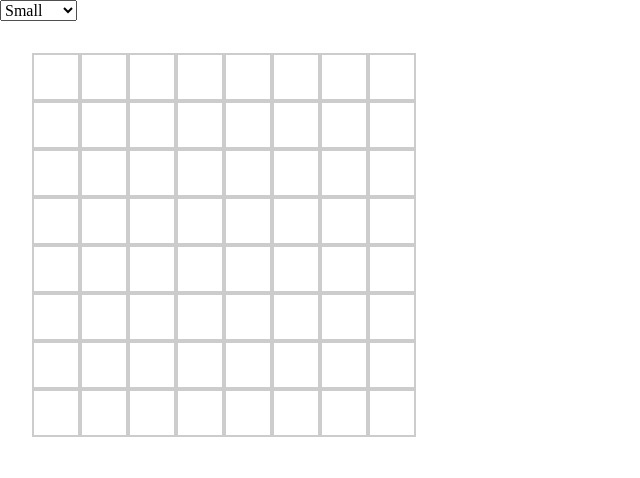
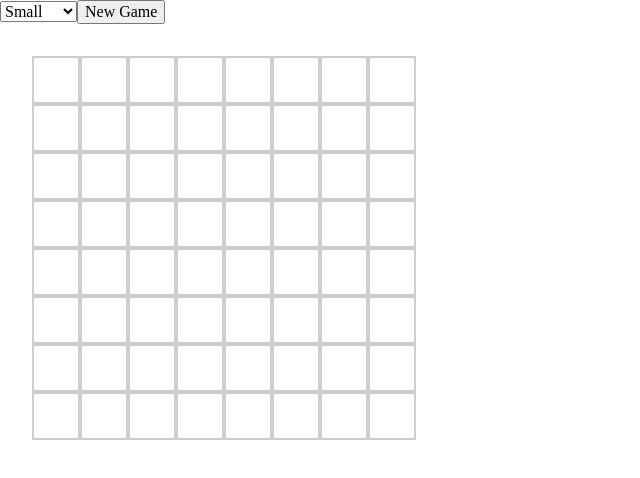
Before and after one commit to catepalmer/kensweeper, a React (Create React App) app: page / in a window 1280 px wide. Shown: the top 478 px of the page, without its empty margins (0-640 px from the left). Built offline with nearby package versions, Linux system fonts and the light colour scheme.

Commit message:
Add submit button to board size select

```diff
--- a/src/components/App.tsx
+++ b/src/components/App.tsx
@@ -50,13 +50,6 @@ const App: React.FC = () => {
     return (
         <>
             <BoardSizeSelect />
-            {displayWin ? (
-                <h1>YOU WON!</h1>
-            ) : displayLoss ? (
-                <h1>YOU LOST!</h1>
-            ) : (
-                ''
-            )}
             <div
                 className={`grid ${
                     boardSize === 'small'
--- a/src/components/BoardSizeSelect.tsx
+++ b/src/components/BoardSizeSelect.tsx
@@ -21,11 +21,14 @@ const BoardSizeSelect = () => {
         if (board) dispatch(actions.setBoardSize(board));
     };
     return (
+        <form>
         <select onChange={e => setBoardSize(e.target.value)} value={boardSize}>
             <option value="small">Small</option>
             <option value="medium">Medium</option>
             <option value="large">Large</option>
         </select>
+        <input type="submit" value="New Game"></input>
+        </form>
     );
 };
 
```
